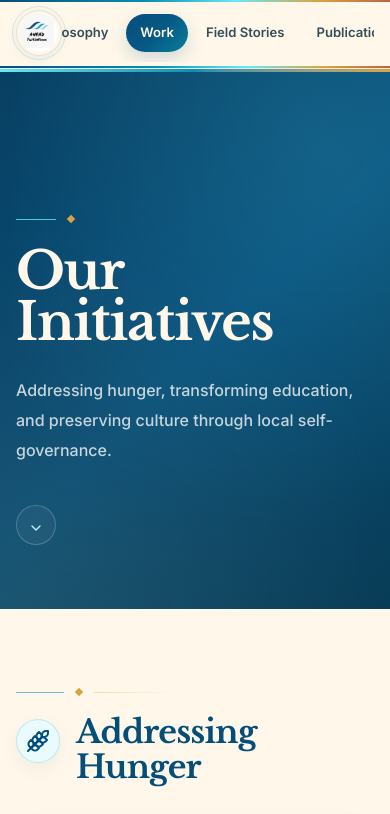
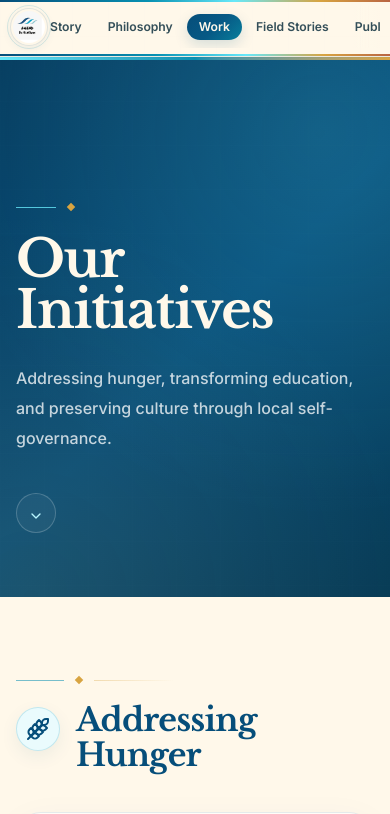
Before and after one commit to tridifa-consulting/AHEAD-Initiatives, a Next.js app: page /initiatives in a window 390 px wide. Shown: the top 814 px of the page. Built offline with nearby package versions, Linux system fonts and the light colour scheme; no server answers.

Commit message:
Update ChapterNav.tsx

```diff
--- a/src/components/flow/ChapterNav.tsx
+++ b/src/components/flow/ChapterNav.tsx
@@ -17,179 +17,77 @@ import {
 export type Chapter = {
   slug: string;
   label: string;
-
-  /**
-   * Optional explicit destination.
-   *
-   * - Omit on the homepage to use the local anchor: #story, #work, etc.
-   * - Use "/#story", "/#work", etc. from inner pages so the global
-   *   navigation always returns to the corresponding homepage chapter.
-   */
   href?: string;
 };
-
-const ease = [0.22, 1, 0.36, 1] as const;
 
 export default function ChapterNav({
   chapters,
   activeSlug,
 }: {
   chapters: Chapter[];
-
-  /**
-   * Optional fixed active chapter for pages that use the global navigation
-   * but do not contain the homepage section IDs.
-   *
-   * Example:
-   *   <ChapterNav chapters={globalChapters} activeSlug="work" />
-   *
-   * Homepage usage does not need this prop; scroll-spy remains automatic.
-   */
   activeSlug?: string;
 }) {
-  const [active, setActive] = useState(
-    activeSlug ?? ""
-  );
-
-  const [scrolled, setScrolled] =
-    useState(false);
-
-  const barRef =
-    useRef<HTMLElement>(null);
-
-  const reduced =
-    useReducedMotion();
-
-  const { scrollYProgress } =
-    useScroll();
-
-  const progressWidth =
-    useTransform(
+  const [active, setActive] = useState(activeSlug ?? "");
+  const [scrolled, setScrolled] = useState(false);
+  const barRef = useRef<HTMLElement>(null);
+  const reduced = useReducedMotion();
+  const { scrollYProgress } = useScroll();
+  const progressWidth = useTransform(
     scrollYProgress,
     [0, 1],
     ["0%", "100%"]
   );
 
-  /* ─────────────────────────────────────────────
-     Honour an explicitly controlled active chapter
-  ───────────────────────────────────────────── */
+  useEffect(() => {
+    if (activeSlug) setActive(activeSlug);
+  }, [activeSlug]);
 
   useEffect(() => {
-    if (activeSlug) {
-      setActive(activeSlug);
-    }
-  }, [activeSlug]);
-
-  /* ─────────────────────────────────────────────
-     Scroll spy
-
-     Only chapters that actually exist on the current page are observed.
-     This lets the same component safely power:
-       - homepage local navigation (#story, #work, ...)
-       - inner-page global navigation (/#story, /#work, ...)
-  ───────────────────────────────────────────── */
-
-  useEffect(() => {
-    /*
-     * Inner pages can explicitly pin the relevant global chapter
-     * (for example activeSlug="work"). In that mode we do not let
-     * an unrelated local element override the global context.
-     */
     if (activeSlug) return;
 
     const els = chapters
       .map((chapter) => {
-        const el =
-          document.getElementById(
-            chapter.slug
+        const el = document.getElementById(chapter.slug);
+        return el ? ([chapter.slug, el] as [string, HTMLElement]) : null;
+      })
+      .filter(
+        (item): item is [string, HTMLElement] => item !== null
       );
 
-        return el
-          ? ([chapter.slug, el] as [
-              string,
-              HTMLElement
-            ])
-          : null;
-      })
-      .filter(
-        (
-          item
-        ): item is [
-          string,
-          HTMLElement
-        ] => item !== null
-      );
-
-    /*
-     * No matching sections on this route means this is acting as
-     * global navigation rather than local chapter navigation.
-     */
     if (els.length === 0) {
       setActive("");
       return;
     }
 
-    /*
-     * Give the homepage an immediate sensible active state before
-     * IntersectionObserver reports its first entry.
-     */
     setActive((current) => {
-      if (
-        current &&
-        els.some(
-          ([slug]) =>
-            slug === current
-        )
-      ) {
+      if (current && els.some(([slug]) => slug === current)) {
         return current;
       }
-
       return els[0][0];
     });
 
     let raf = 0;
 
-    const observer =
-      new IntersectionObserver(
+    const observer = new IntersectionObserver(
       (entries) => {
-          cancelAnimationFrame(
-            raf
+        cancelAnimationFrame(raf);
+        raf = requestAnimationFrame(() => {
+          const visible = entries
+            .filter((entry) => entry.isIntersecting)
+            .sort(
+              (a, b) =>
+                a.boundingClientRect.top - b.boundingClientRect.top
             );
 
-          raf =
-            requestAnimationFrame(
-              () => {
-                const visible =
-                  entries
-                    .filter(
-                      (entry) =>
-                        entry.isIntersecting
-                    )
-                    .sort(
-                      (a, b) =>
-                        a.boundingClientRect
-                          .top -
-                        b.boundingClientRect
-                          .top
-                    );
-
-                if (visible[0]) {
-                  setActive(
-                    visible[0].target.id
-                  );
-                }
-              }
-            );
+          if (visible[0]) setActive(visible[0].target.id);
+        });
       },
       {
-          rootMargin:
-            "-25% 0px -60% 0px",
+        rootMargin: "-24% 0px -62% 0px",
       }
     );
 
-    els.forEach(([, el]) =>
-      observer.observe(el)
-    );
+    els.forEach(([, el]) => observer.observe(el));
 
     return () => {
       observer.disconnect();
@@ -197,102 +95,56 @@ export default function ChapterNav({
     };
   }, [chapters, activeSlug]);
 
-  /* ─────────────────────────────────────────────
-     Header depth after scrolling
-  ───────────────────────────────────────────── */
-
   useEffect(() => {
-    const onScroll = () =>
-      setScrolled(
-        window.scrollY > 60
-      );
-
+    const onScroll = () => setScrolled(window.scrollY > 56);
     onScroll();
 
-    window.addEventListener(
-      "scroll",
-      onScroll,
-      {
-        passive: true,
-      }
-    );
-
-    return () =>
-      window.removeEventListener(
-        "scroll",
-        onScroll
-      );
+    window.addEventListener("scroll", onScroll, { passive: true });
+    return () => window.removeEventListener("scroll", onScroll);
   }, []);
-
-  /* ─────────────────────────────────────────────
-     Keep current chapter visible horizontally
-
-     data-chapter is used instead of querying the href, because href may
-     now be either "#work" or "/#work".
-  ───────────────────────────────────────────── */
 
   useEffect(() => {
     if (!active) return;
 
-    const bar =
-      barRef.current;
-
-    const link =
-      bar?.querySelector<HTMLAnchorElement>(
+    const bar = barRef.current;
+    const link = bar?.querySelector<HTMLAnchorElement>(
       `[data-chapter="${active}"]`
     );
 
     if (!bar || !link) return;
 
     const targetLeft =
-      link.offsetLeft -
-      bar.clientWidth / 2 +
-      link.clientWidth / 2;
+      link.offsetLeft - bar.clientWidth / 2 + link.clientWidth / 2;
+
+    const maxLeft = Math.max(0, bar.scrollWidth - bar.clientWidth);
 
     bar.scrollTo({
-      left: Math.max(
-        0,
-        targetLeft
-      ),
-      behavior: reduced
-        ? "auto"
-        : "smooth",
+      left: Math.min(maxLeft, Math.max(0, targetLeft)),
+      behavior: reduced ? "auto" : "smooth",
     });
   }, [active, reduced]);
 
   return (
     <header
-      className="sticky top-0 z-50 border-b border-[#064E7A]/8 transition-shadow duration-300"
+      className="sticky top-0 z-50 overflow-hidden border-b border-[#064E7A]/8 transition-shadow duration-300"
       style={{
-        backgroundColor:
-          "rgba(255,248,234,0.965)",
-        backdropFilter:
-          "blur(18px)",
-        WebkitBackdropFilter:
-          "blur(18px)",
+        backgroundColor: "rgba(255,248,234,0.97)",
+        backdropFilter: "blur(18px)",
+        WebkitBackdropFilter: "blur(18px)",
         boxShadow: scrolled
-          ? "0 1px 0 rgba(6,78,122,0.07), 0 12px 34px rgba(6,78,122,0.08)"
+          ? "0 1px 0 rgba(6,78,122,0.07), 0 10px 28px rgba(6,78,122,0.075)"
           : "0 1px 0 rgba(6,78,122,0.035)",
       }}
     >
-      {/* ────────────────────────────────────────
-          Paper texture
-      ───────────────────────────────────────── */}
-
       <div
         aria-hidden
-        className="pointer-events-none absolute inset-0 opacity-[0.25]"
+        className="pointer-events-none absolute inset-0 opacity-[0.22]"
         style={{
           backgroundImage:
             "linear-gradient(rgba(185,101,67,0.025) 1px, transparent 1px), linear-gradient(90deg, rgba(8,145,178,0.025) 1px, transparent 1px)",
-          backgroundSize:
-            "36px 36px",
+          backgroundSize: "36px 36px",
         }}
       />
-
-      {/* ────────────────────────────────────────
-          Fine manuscript line
-      ───────────────────────────────────────── */}
 
       <div
         aria-hidden
@@ -303,47 +155,28 @@ export default function ChapterNav({
         }}
       />
 
-      <div className="relative mx-auto flex max-w-7xl items-center px-4 sm:px-6 lg:px-8">
-        {/* ──────────────────────────────────────
-            Brand
-        ─────────────────────────────────────── */}
-
+      <div className="relative mx-auto flex max-w-7xl items-center px-2.5 sm:px-6 lg:px-8">
         <Link
           href="/#top"
           aria-label="AHEAD Initiatives — back to homepage"
-          className="group flex shrink-0 items-center gap-3 py-2.5 sm:py-3"
+          className="group flex shrink-0 items-center gap-3 py-2 sm:py-3"
         >
           <motion.div
-            whileHover={
-              reduced
-                ? {}
-                : {
-                    scale: 1.035,
-                  }
-            }
-            whileTap={
-              reduced
-                ? {}
-                : {
-                    scale: 0.97,
-                  }
-            }
-            transition={{
-              duration: 0.2,
-            }}
+            whileHover={reduced ? {} : { scale: 1.035 }}
+            whileTap={reduced ? {} : { scale: 0.97 }}
+            transition={{ duration: 0.2 }}
             className="relative"
           >
-            {/* Outer institutional seal */}
-            <div className="absolute -inset-1 rounded-full border border-[#0891B2]/17" />
+            <div className="absolute -inset-[3px] rounded-full border border-[#0891B2]/16 sm:-inset-1" />
 
-            <div className="relative overflow-hidden rounded-full border border-[#064E7A]/12 bg-[#FFF8EA] p-[3px] shadow-[0_3px_12px_rgba(6,78,122,0.08)]">
+            <div className="relative overflow-hidden rounded-full border border-[#064E7A]/12 bg-[#FFF8EA] p-[2px] shadow-[0_3px_10px_rgba(6,78,122,0.07)] sm:p-[3px]">
               <Image
                 src="/logo.jpg"
                 alt=""
                 width={38}
                 height={38}
                 priority
-                className="rounded-full"
+                className="h-8 w-8 rounded-full object-cover sm:h-[38px] sm:w-[38px]"
               />
             </div>
           </motion.div>
@@ -359,50 +192,40 @@ export default function ChapterNav({
           </span>
         </Link>
 
-        {/* Brand separator */}
-
         <div
           aria-hidden
           className="mx-4 hidden h-8 w-px bg-gradient-to-b from-transparent via-[#064E7A]/14 to-transparent sm:block lg:mx-5"
         />
 
-        {/* ──────────────────────────────────────
-            Chapter navigation
-        ─────────────────────────────────────── */}
-
+        <div className="relative min-w-0 flex-1">
           <nav
             ref={barRef}
             aria-label="Chapters"
-          className="scrollbar-none flex flex-1 items-center gap-1 overflow-x-auto py-2.5 sm:gap-1.5"
+            className="scrollbar-none flex min-w-0 touch-pan-x items-center gap-0.5 overflow-x-auto overscroll-x-contain py-2 pl-2 pr-6 [-webkit-overflow-scrolling:touch] sm:gap-1.5 sm:py-2.5 sm:pl-0 sm:pr-0"
           >
             {chapters.map((chapter) => {
-            const current =
-              active ===
-              chapter.slug;
-
-            const href =
-              chapter.href ??
-              `#${chapter.slug}`;
+              const current = active === chapter.slug;
+              const href = chapter.href ?? `#${chapter.slug}`;
+              const localAnchor =
+                !chapter.href || chapter.href.startsWith("#");
 
               return (
                 <a
                   key={chapter.slug}
                   href={href}
-                data-chapter={
-                  chapter.slug
+                  data-chapter={chapter.slug}
+                  aria-current={current ? "location" : undefined}
+                  onClick={() => {
+                    if (localAnchor && !activeSlug) {
+                      setActive(chapter.slug);
                     }
-                aria-current={
-                  current
-                    ? "location"
-                    : undefined
-                }
-                className={`group relative shrink-0 whitespace-nowrap rounded-full px-3.5 py-2 text-[0.82rem] font-semibold transition-colors duration-200 focus-visible:outline focus-visible:outline-2 focus-visible:outline-offset-2 focus-visible:outline-[#0891B2] sm:text-[0.84rem] ${
+                  }}
+                  className={`group relative shrink-0 whitespace-nowrap rounded-full px-3 py-[0.42rem] text-[0.76rem] font-semibold leading-none transition-colors duration-200 focus-visible:outline focus-visible:outline-2 focus-visible:outline-offset-2 focus-visible:outline-[#0891B2] sm:px-3.5 sm:py-2 sm:text-[0.84rem] ${
                     current
                       ? "text-[#FFF8EA]"
                       : "text-[#344F59] hover:text-[#064E7A]"
                   }`}
                 >
-                {/* Active chapter */}
                   {current && (
                     <motion.span
                       layoutId="chapter-pill"
@@ -410,8 +233,7 @@ export default function ChapterNav({
                       style={{
                         background:
                           "linear-gradient(135deg, #064E7A 0%, #075985 52%, #087F9C 100%)",
-                      boxShadow:
-                        "0 7px 18px rgba(6,78,122,0.18)",
+                        boxShadow: "0 5px 14px rgba(6,78,122,0.16)",
                       }}
                       transition={{
                         type: "spring",
@@ -421,7 +243,6 @@ export default function ChapterNav({
                     />
                   )}
 
-                {/* Inactive hover wash */}
                   {!current && (
                     <span
                       aria-hidden
@@ -429,26 +250,25 @@ export default function ChapterNav({
                     />
                   )}
 
-                <span className="relative z-10">
-                  {chapter.label}
-                </span>
+                  <span className="relative z-10">{chapter.label}</span>
 
-                {/* Editorial aqua underline on hover */}
                   {!current && (
                     <span
                       aria-hidden
-                    className="absolute bottom-[4px] left-1/2 h-px w-0 -translate-x-1/2 bg-[#0891B2]/65 transition-all duration-300 group-hover:w-5"
+                      className="absolute bottom-[3px] left-1/2 h-px w-0 -translate-x-1/2 bg-[#0891B2]/65 transition-all duration-300 group-hover:w-5 sm:bottom-[4px]"
                     />
                   )}
                 </a>
               );
             })}
           </nav>
+
+          <div
+            aria-hidden
+            className="pointer-events-none absolute inset-y-0 right-0 w-7 bg-gradient-to-l from-[#FFF8EA]/95 to-transparent sm:hidden"
+          />
         </div>
-
-      {/* ────────────────────────────────────────
-          Page reading thread
-      ───────────────────────────────────────── */}
+      </div>
 
       <div
         aria-hidden
@@ -457,8 +277,7 @@ export default function ChapterNav({
         <motion.div
           className="absolute inset-y-0 left-0"
           style={{
-            width:
-              progressWidth,
+            width: progressWidth,
             background:
               "linear-gradient(90deg, #064E7A 0%, #0891B2 40%, #67E8F9 63%, #D8A441 83%, #B96543 100%)",
           }}
```
Lines whose indentation alone changed are shown as unchanged.
